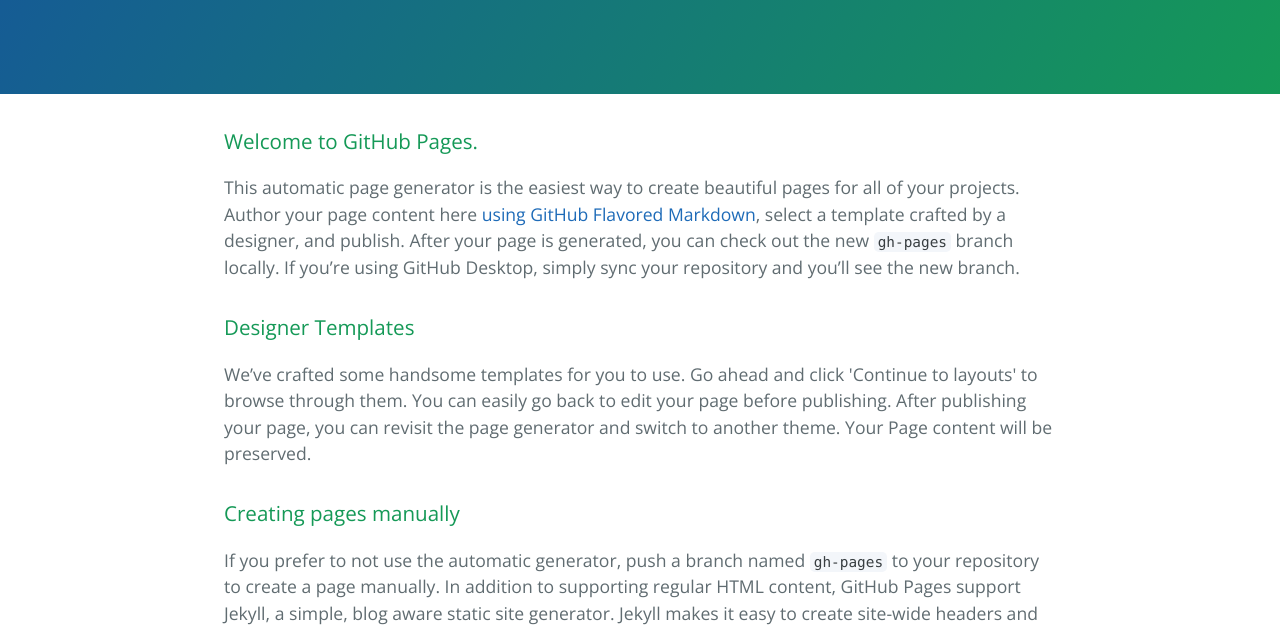
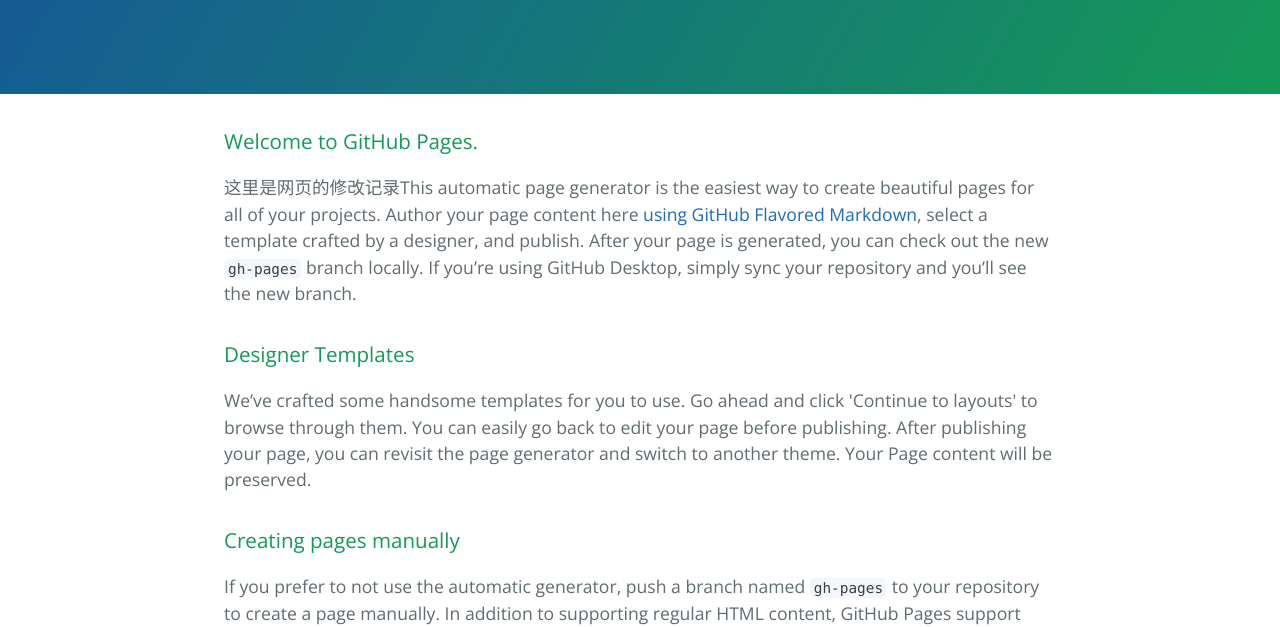
Before and after one commit to Deviluna/deviluna.github.com, a plain HTML site: page index.html in a window 1280 px wide. Shown: the part 176-803 px from the top of the page. Drawn offline with nearby package versions, Linux system fonts and the light colour scheme.

Commit message:
Changes to be committed: 	modified:   index.html

```diff
--- a/index.html
+++ b/index.html
@@ -19,7 +19,7 @@
       <h3>
 <a id="welcome-to-github-pages" class="anchor" href="#welcome-to-github-pages" aria-hidden="true"><span aria-hidden="true" class="octicon octicon-link"></span></a>Welcome to GitHub Pages.</h3>
 
-<p>This automatic page generator is the easiest way to create beautiful pages for all of your projects. Author your page content here <a href="https://guides.github.com/features/mastering-markdown/">using GitHub Flavored Markdown</a>, select a template crafted by a designer, and publish. After your page is generated, you can check out the new <code>gh-pages</code> branch locally. If you’re using GitHub Desktop, simply sync your repository and you’ll see the new branch.</p>
+<p>这里是网页的修改记录This automatic page generator is the easiest way to create beautiful pages for all of your projects. Author your page content here <a href="https://guides.github.com/features/mastering-markdown/">using GitHub Flavored Markdown</a>, select a template crafted by a designer, and publish. After your page is generated, you can check out the new <code>gh-pages</code> branch locally. If you’re using GitHub Desktop, simply sync your repository and you’ll see the new branch.</p>
 
 <h3>
 <a id="designer-templates" class="anchor" href="#designer-templates" aria-hidden="true"><span aria-hidden="true" class="octicon octicon-link"></span></a>Designer Templates</h3>
```
